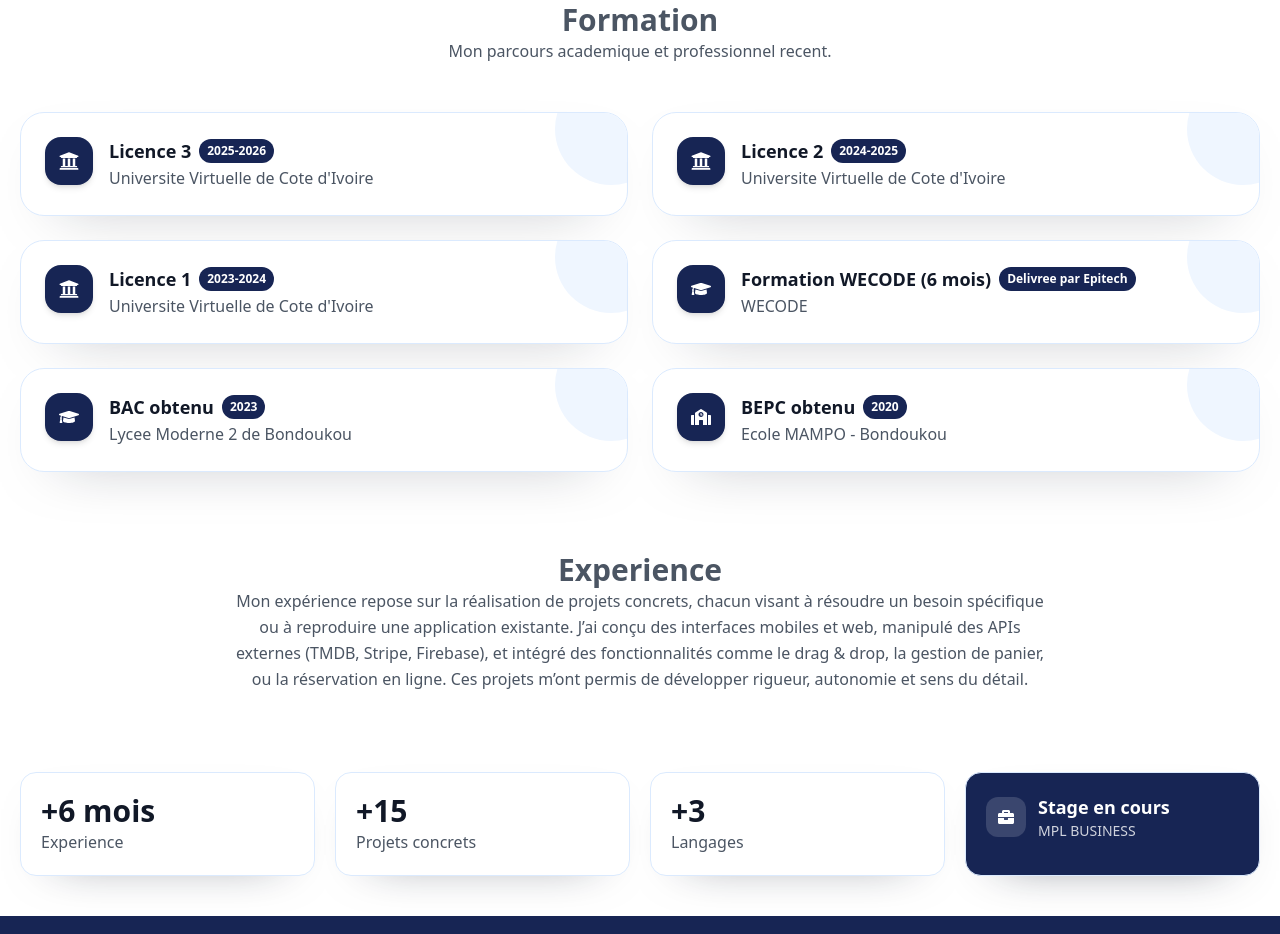
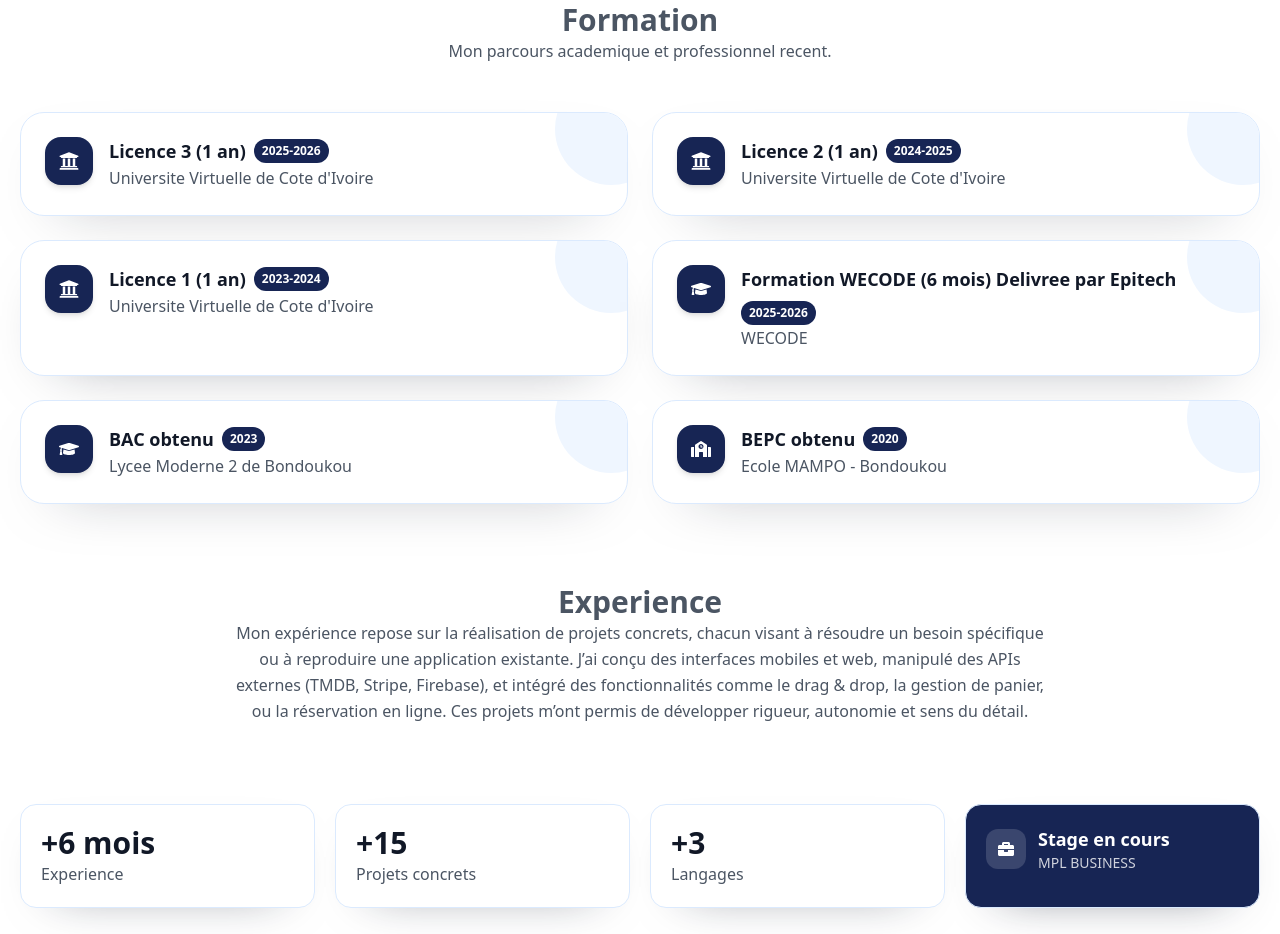
Before and after one commit to sidwecode01/Portfolio, a React (Vite) app in the folder portfolio/: page / in a window 1280 px wide. Shown: the part 1240-2174 px from the top of the page. Built offline with nearby package versions, Linux system fonts and the light colour scheme.

Commit message:
[FIX]: perfect DAte

```diff
--- a/portfolio/src/components/Experience.jsx
+++ b/portfolio/src/components/Experience.jsx
@@ -2,10 +2,10 @@ import { FaGraduationCap, FaSchool, FaUniversity, FaBriefcase } from "react-icon
 
 export default function Experience() {
     const formations = [
-        { title: "Licence 3", period: "2025-2026", place: "Universite Virtuelle de Cote d'Ivoire", Icon: FaUniversity },
-        { title: "Licence 2", period: "2024-2025", place: "Universite Virtuelle de Cote d'Ivoire", Icon: FaUniversity },
-        { title: "Licence 1", period: "2023-2024", place: "Universite Virtuelle de Cote d'Ivoire", Icon: FaUniversity },
-        { title: "Formation WECODE (6 mois)", period: "Delivree par Epitech", place: "WECODE", Icon: FaGraduationCap },
+        { title: "Licence 3 (1 an)", period: "2025-2026", place: "Universite Virtuelle de Cote d'Ivoire", Icon: FaUniversity },
+        { title: "Licence 2 (1 an)", period: "2024-2025", place: "Universite Virtuelle de Cote d'Ivoire", Icon: FaUniversity },
+        { title: "Licence 1 (1 an)", period: "2023-2024", place: "Universite Virtuelle de Cote d'Ivoire", Icon: FaUniversity },
+        { title: "Formation WECODE (6 mois) Delivree par Epitech", period: "2025-2026 ", place: "WECODE", Icon: FaGraduationCap },
         { title: "BAC obtenu", period: "2023", place: "Lycee Moderne 2 de Bondoukou", Icon: FaGraduationCap },
         { title: "BEPC obtenu", period: "2020", place: "Ecole MAMPO - Bondoukou", Icon: FaSchool },
     ];
```
